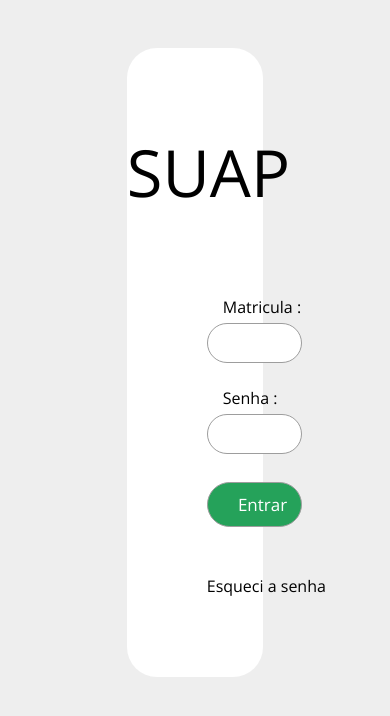
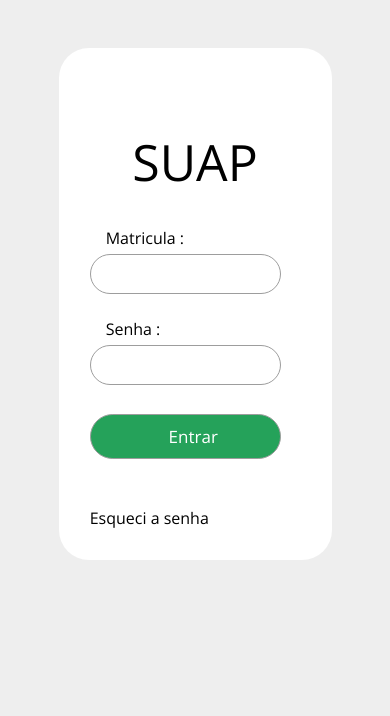
Before and after one commit to rafael-bit/suap, a Next.js app: page / in a window 390 px wide. Shown: the top 716 px of the page. Built offline with nearby package versions, Linux system fonts and the light colour scheme.

Commit message:
responsivisando a area de login

```diff
--- a/src/styles/Login.js
+++ b/src/styles/Login.js
@@ -81,4 +81,17 @@
 		text-decoration: underline;
 	}
 
+	@media(max-width: 1250px){
+
+		width: 70vw;
+		margin: 0;
+
+		h1{
+			font-size: 50px;
+		}
+
+		form{
+			margin: 8vw;
+		}
+	}
 `;
```
